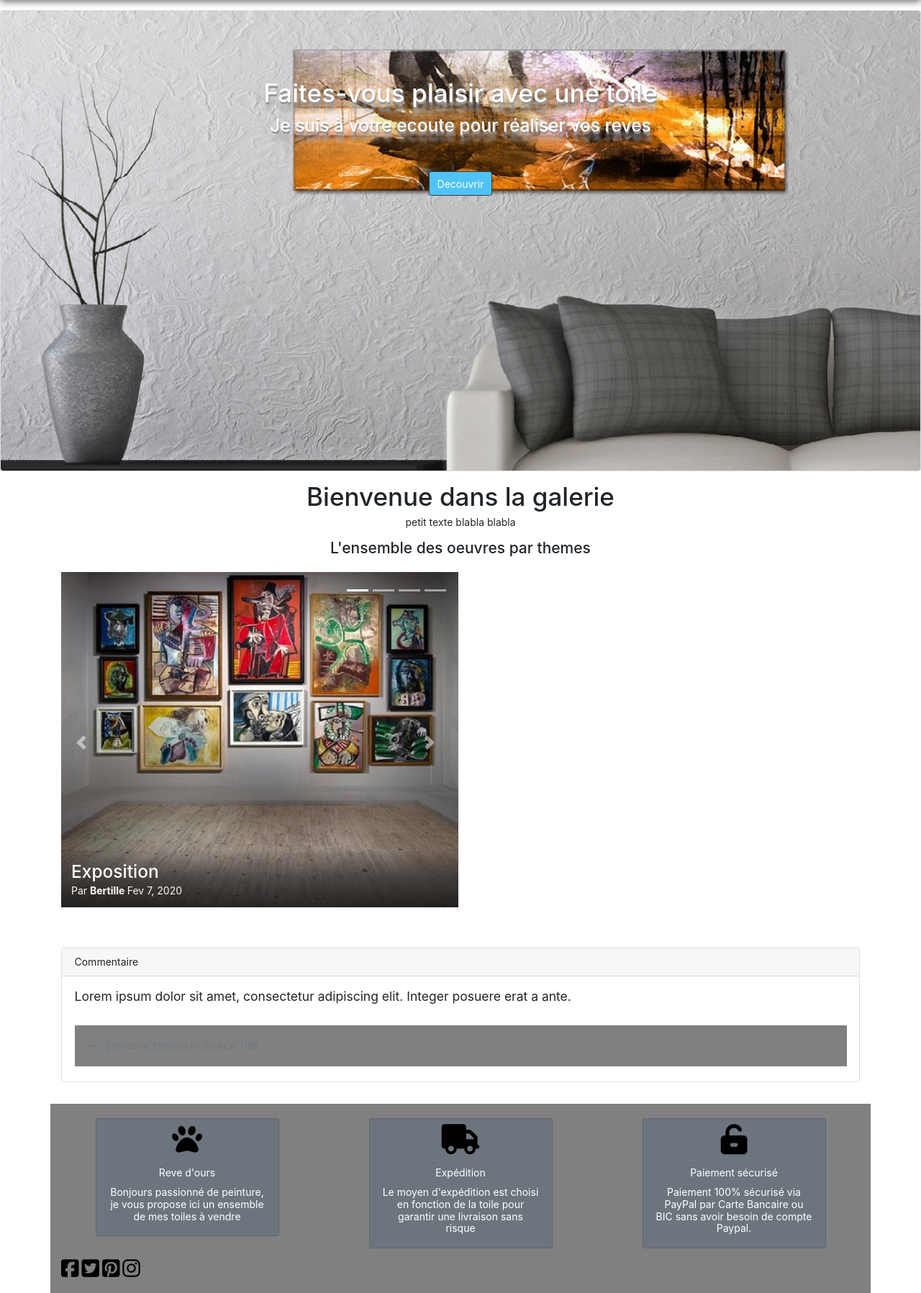
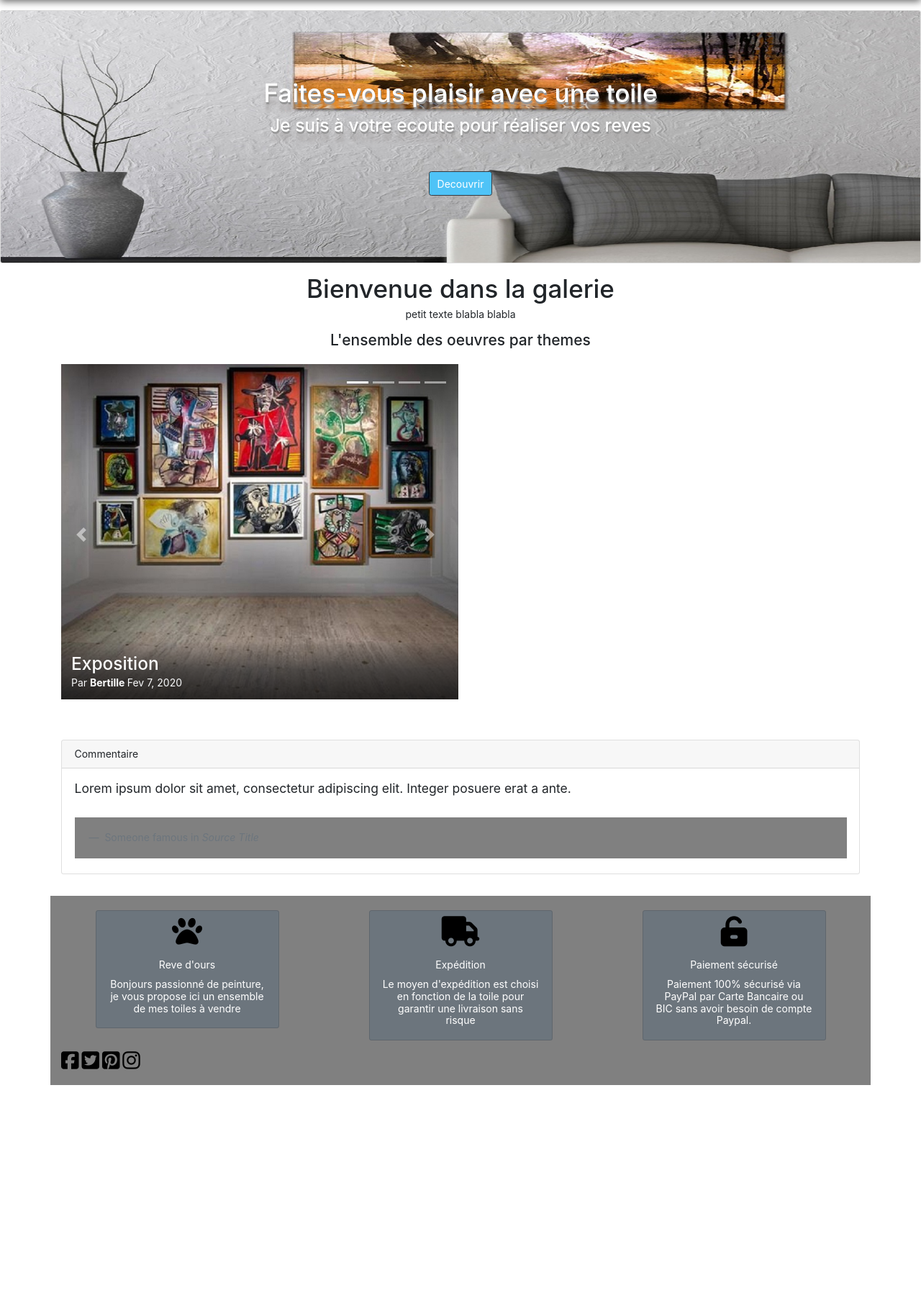
Before and after one commit to Snoopy95/Revedours, a Symfony app: template templates/Home/home.html.twig in a window 1280 px wide. Shown: the part 70-1867 px from the top of the page at 72% size. After the commit the page ends 1578 px from the top, so only its background shows below. Run offline with Twig, Linux system fonts and the light colour scheme; the template is opened without the code that fills it, so the values that code supplies are empty; some libraries are stand-ins or nearby versions.

Commit message:
Petites corrections dans le CSS

```diff
--- a/public/css/stylehome.css
+++ b/public/css/stylehome.css
@@ -7,7 +7,7 @@
   --color-warning: red;
   --color-select: grey;
   --color-header: white;
-  --color-footer: grey;
+  --color-footer: #808080;
   --color-body: white;
   --color-bkg: white;
 
@@ -25,6 +25,8 @@ body {
   line-height: 1.2;
   margin: 0;
   padding: 0;
+  max-width: 1280px;
+  margin: auto;
 }
 .actif{
   border: solid 0.5px #4fc3f7;
@@ -33,8 +35,9 @@ body {
 a {
   color: var(--color-menu);
 }
-a:hover {
+a:hover{
   text-decoration: none;
+  color: var(--color-title);
 }
 .color-title {
   background-color: var(--color-title);
@@ -68,7 +71,14 @@ a:hover {
   box-shadow: 0px 2px 10px 0px #656565;
   background-color: var(--color-bkg);
   z-index: 10;
+  max-width: 1920px;
+  margin: auto;
+
 }
+.taille{
+  max-height: 350px;
+}
+
 .site-content {
   padding-top: 6em;
 }
--- a/templates/Home/home.html.twig
+++ b/templates/Home/home.html.twig
@@ -78,7 +78,7 @@
 <section class="site-pusher">
 	<div class="site-content">
 		<div class="card">
-			<img src="{{asset('images/tableau-toile.jpg')}}" class="card-img img-fluid rounded" alt="theme"/>
+			<img src="{{asset('images/tableau-toile.jpg')}}" class="card-img img-fluid taille" alt="theme"/>
 			<div class="card-img-overlay text-center styltext">
 				<h1 class="card-title tailfonth1">
 					Faites-vous plaisir avec une toile
```
